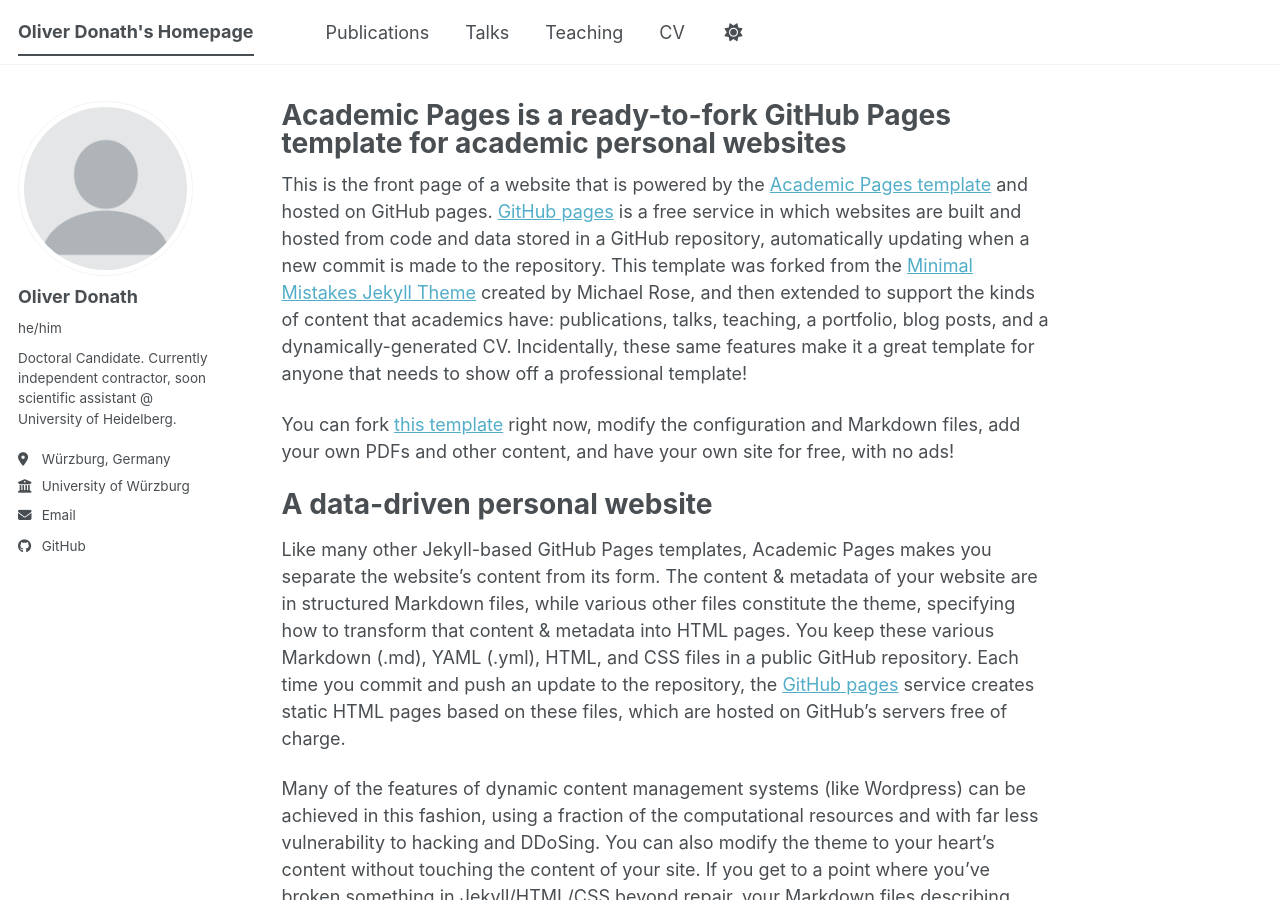
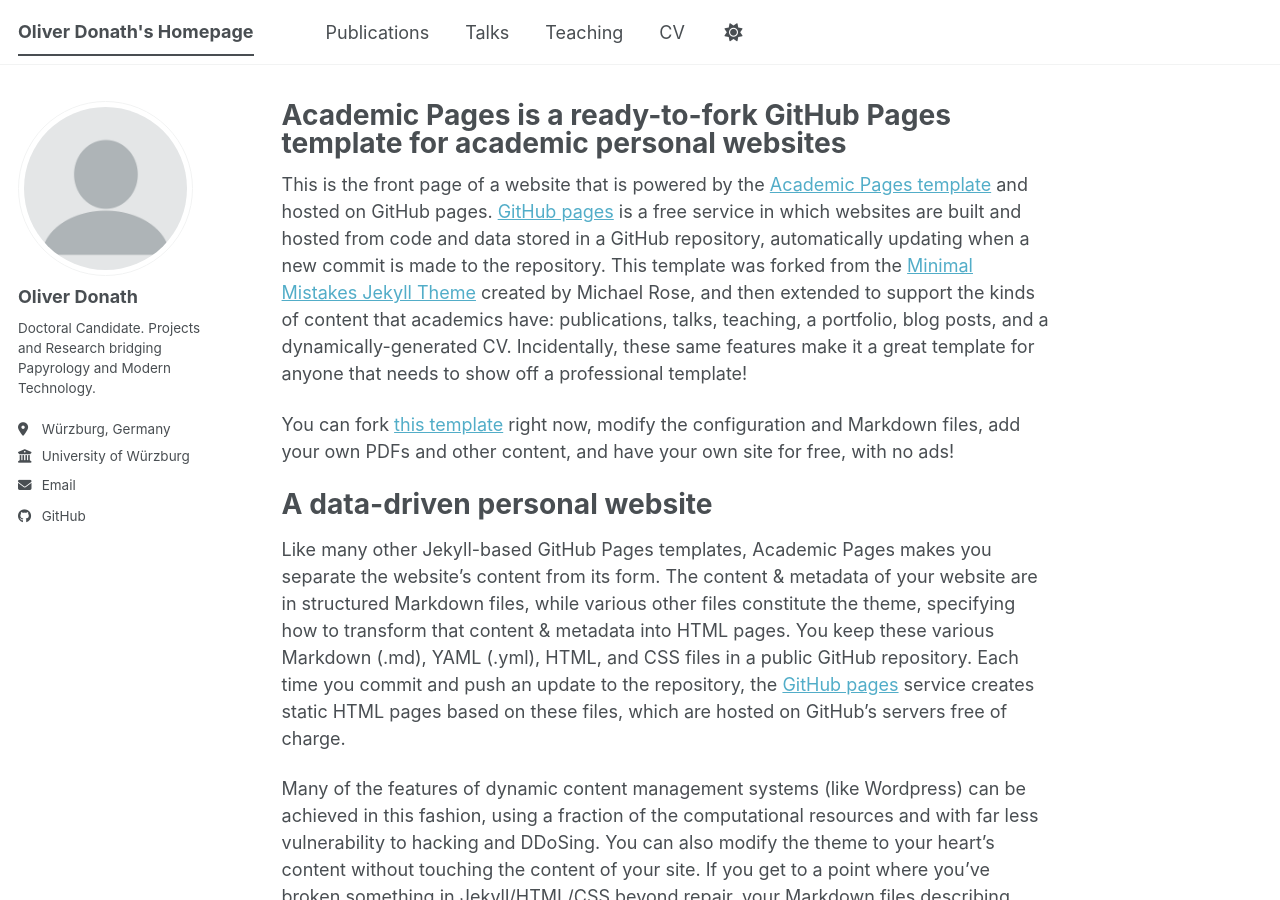
Before and after one commit to oli-do/oli-do.github.io, a Jekyll site: the page built from _pages/about.md, in a window 1280 px wide and 900 px high. Built offline with Jekyll 4.4.1, drawn with Linux system fonts in a browser that asks for light colours; a script bundle is joined from its source files by our own code; library files that are not in the unit come from our copies.

Commit message:
Update _config.yml: update personal details

```diff
--- a/_config.yml
+++ b/_config.yml
@@ -12,7 +12,7 @@ site_theme               : "default" # The available themes options are "default
 title                    : "Oliver Donath's Homepage"
 title_separator          : "-"
 name                     : &name "Oliver Donath"
-description              : &description "Projects and Research bridging Classical Philology and Modern Technology."   # Update this with a general description of your site, this is the default if not overridden by a page
+description              : &description "Projects and Research bridging Papyrology and Modern Technology."   # Update this with a general description of your site, this is the default if not overridden by a page
 url                      : https://oli-do.github.io # The base hostname & protocol for your site e.g. "https://[your GitHub username].github.io",
                                                            # or if you already have some other page hosted on Github then use "https://[your GitHub username].github.io/[Your Repo Name]"
 baseurl                  : "" # the subpath of your site, e.g. "/blog"
@@ -25,8 +25,8 @@ author:
   # Biographic information
   avatar           : "profile.png"
   name             : "Oliver Donath"
-  pronouns         : "he/him"
-  bio              : "Doctoral Candidate. Currently independent contractor, soon scientific assistant @ University of Heidelberg."
+  pronouns         : # "he/him"
+  bio              : "Doctoral Candidate. Projects and Research bridging Papyrology and Modern Technology."
   location         : "Würzburg, Germany"
   employer         : "University of Würzburg"
   uri              : # URL
```
